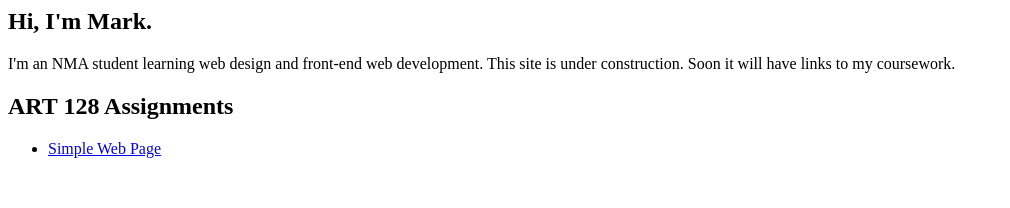
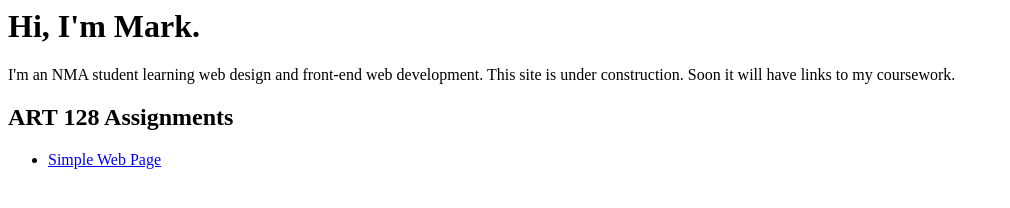
Before and after one commit to markturina/studentsite, a plain HTML site: page index.html in a window 1280 px wide. Shown: the whole page, without its empty margins (0-1010 px from the left). Drawn offline with Linux system fonts and the light colour scheme.

Commit message:
edited index

```diff
--- a/index.html
+++ b/index.html
@@ -4,7 +4,7 @@
     </head>
 
     <body>
-        <h2>Hi, I'm Mark.</h2>
+        <h1>Hi, I'm Mark.</h1>
         <p>
             I'm an NMA student learning web design and front-end web development. This site is under construction. Soon it will have links to my coursework.
         </p>
```
